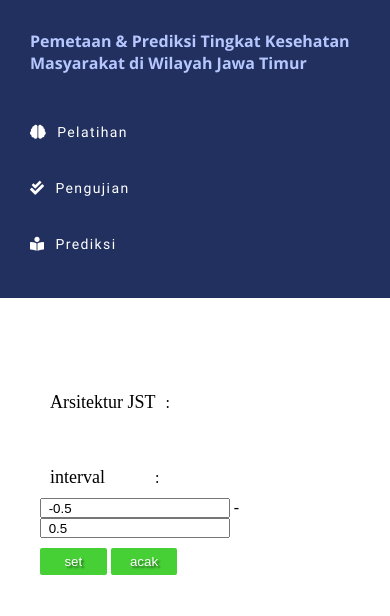
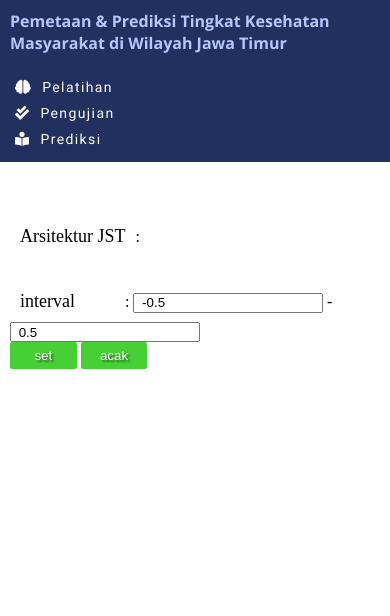
Before and after one commit to cnurrohim/jstbptensorflow, a plain HTML site: page Training/bobot.html in a window 390 px wide. Drawn offline with Linux system fonts and the light colour scheme.

Commit message:
fix margin padding

```diff
--- a/Assets/style.css
+++ b/Assets/style.css
@@ -251,6 +251,7 @@ nav li a{
 
 }
 
+.overview h1{line-height: 1.2em;}
 .overview{
 	line-height: 1.8em;
 }
@@ -388,6 +389,11 @@ p.alert{
 	top:0;
 }
 @media screen and (max-width: 720px){
+	nav h2{margin:0; }
+	nav ul{margin:0; margin-top:10px; }
+	nav li a{
+		padding: 5px 5px 5px 5px;
+	}
 	nav{
 		width: 100%;
 		position: relative;
@@ -411,4 +417,13 @@ p.alert{
 	.menu-info{
 		padding-left: 0;
 	}
+	.input-group{
+		padding: 0;
+	}
+	.input button{
+		margin-bottom: 10px;
+	}
+	.input{
+		margin: 0;
+	}
 }
```
